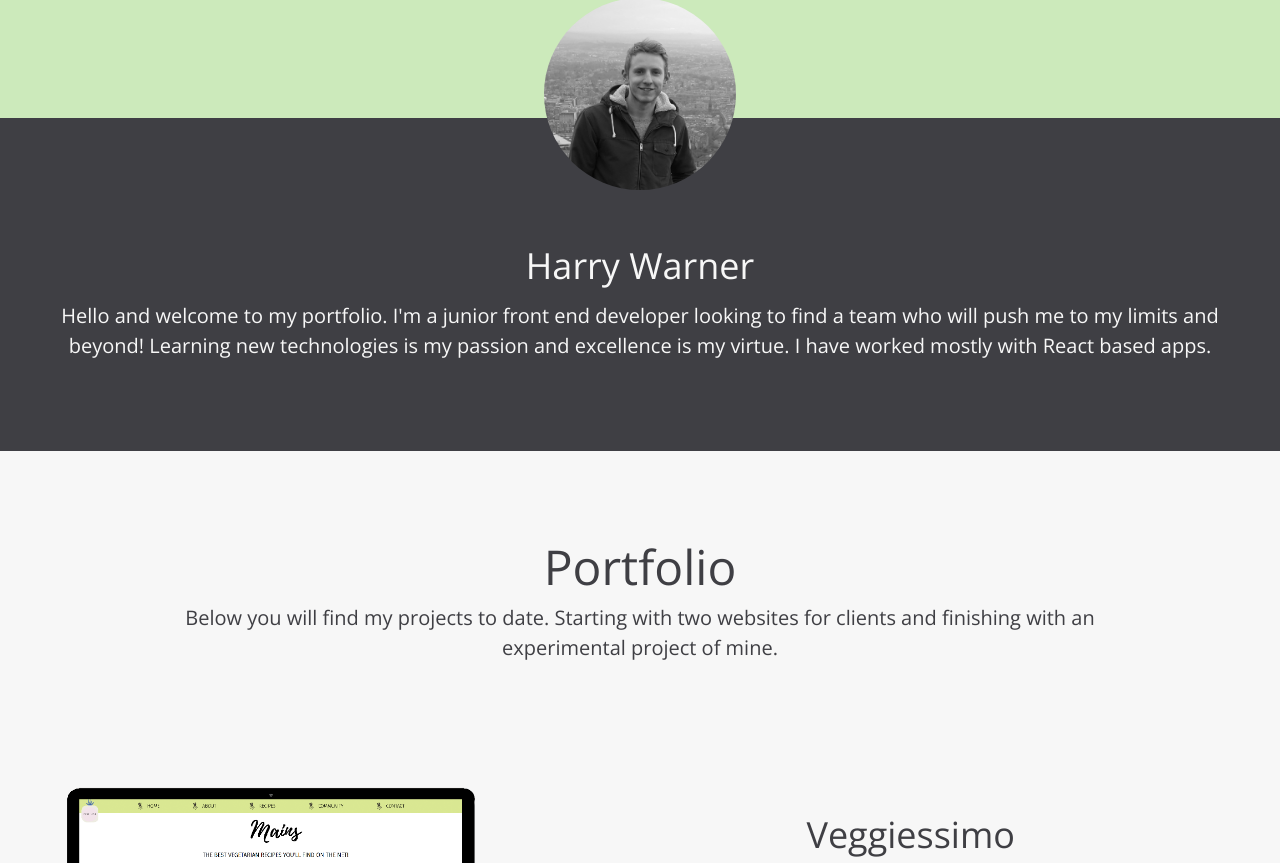
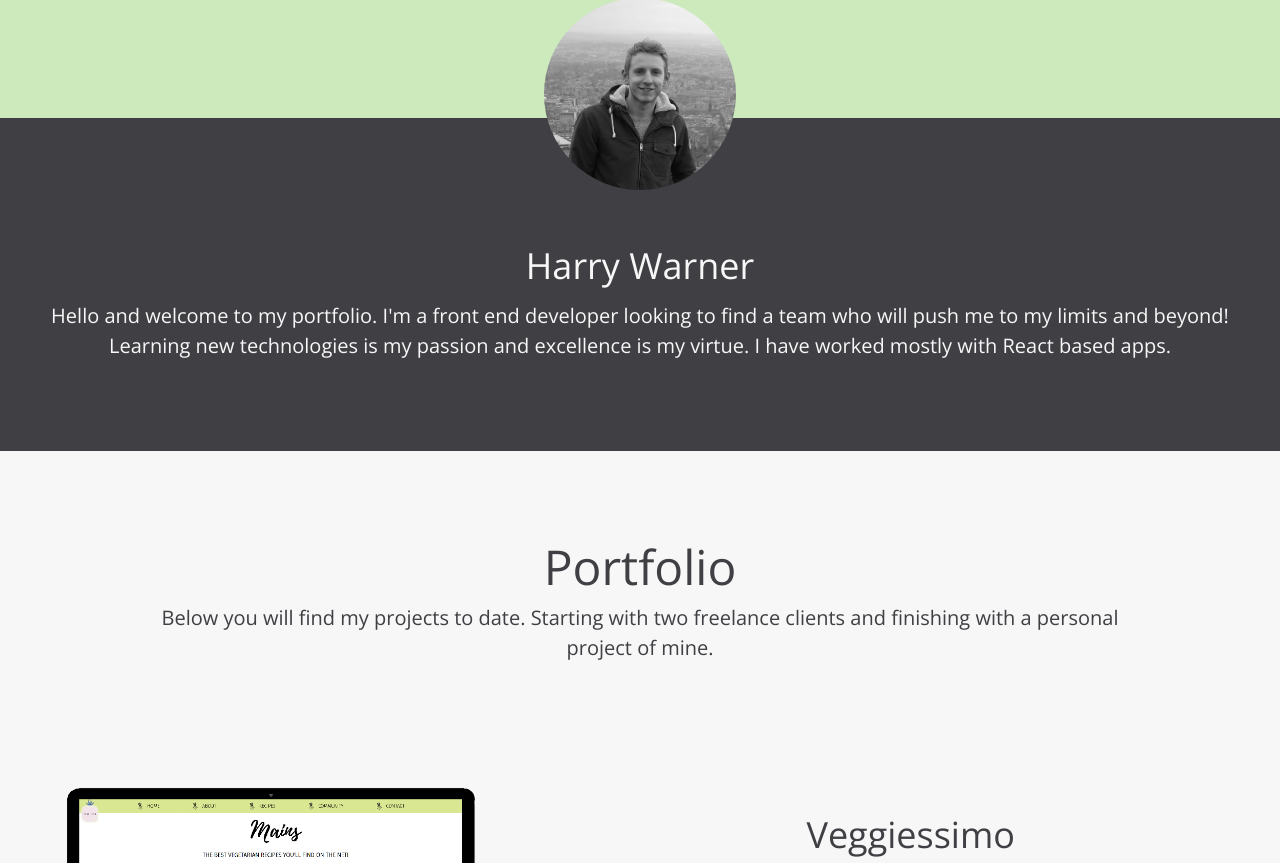
Before and after one commit to Harry-Warner/Portfolio, a Next.js app: page / in a window 1280 px wide. Shown: the part 349-1212 px from the top of the page. Built offline with nearby package versions, Linux system fonts and the light colour scheme.

Commit message:
few edits

```diff
--- a/components/portfolio.js
+++ b/components/portfolio.js
@@ -15,12 +15,12 @@ const Portfolio = () => {
   return (
     <>
       <section ref={measuredRef} name="portfolio" className="bg-cream">
-        <h1 className="text-5xl text-dark text-center text-cream font-sans pt-20">
+        <h1 className="text-5xl text-dark text-center font-sans pt-20">
           Portfolio
         </h1>
-        <h2 className="text-xl text-dark text-center text-cream font-sans w-11/12 lg:w-3/4 mx-auto">
-          Below you will find my projects to date. Starting with two websites
-          for clients and finishing with an experimental project of mine.
+        <h2 className="text-xl text-dark text-center font-sans w-11/12 lg:w-3/4 mx-auto">
+          Below you will find my projects to date. Starting with two freelance
+          clients and finishing with a personal project of mine.
         </h2>
         <Project
           left
--- a/components/resume.js
+++ b/components/resume.js
@@ -33,7 +33,7 @@ const Resume = () => {
             <br />
             <br />
             While abroad I couldnt get the idea of a career in web development
-            out of my head. Immediately after returning to the UK I got to work.
+            out of my mind. Immediately after returning to the UK I got to work.
             From when I wrote my first line of code to now I have been glued to
             my computer eager to learn more. My Mathematical background - which
             has given me fundamental problem solving skills - and my eagerness
--- a/pages/_app.js
+++ b/pages/_app.js
@@ -15,6 +15,11 @@ class MyApp extends App {
             rel="stylesheet"
           />
           <title>Harry Warner</title>
+          <meta
+            name="description"
+            content="I'm a front end developer looking to find a team who will push me to my limits and beyond! Learning new technologies is my passion and excellence is my virtue. I have worked mostly with React based apps."
+          />
+          <meta name="robots" content="index, follow" />
         </Head>
         <GlobalStyle />
         <Component {...pageProps} />
--- a/pages/index.js
+++ b/pages/index.js
@@ -55,11 +55,10 @@ const Index = () => {
                 Harry Warner
               </h2>
               <h4 className="text-sm md:text-xl text-center text-cream font-sans px-4 lg:px-10 py-2">
-                Hello and welcome to my portfolio. I'm a junior front end
-                developer looking to find a team who will push me to my limits
-                and beyond! Learning new technologies is my passion and
-                excellence is my virtue. I have worked mostly with React based
-                apps.
+                Hello and welcome to my portfolio. I'm a front end developer
+                looking to find a team who will push me to my limits and beyond!
+                Learning new technologies is my passion and excellence is my
+                virtue. I have worked mostly with React based apps.
               </h4>
             </div>
           </section>
```
